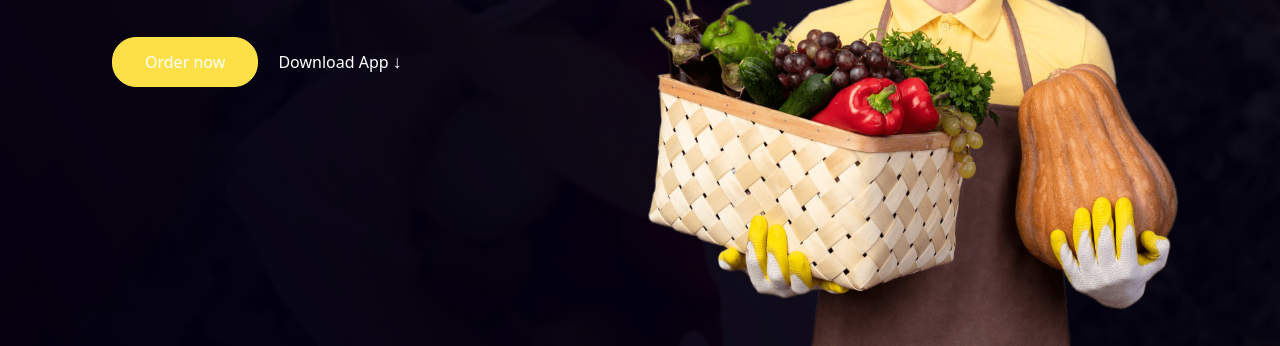
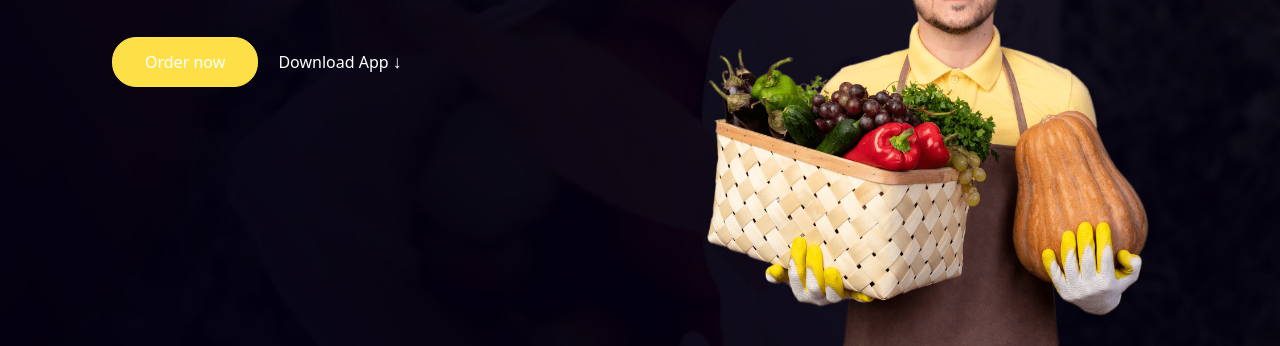
Before and after one commit to olaoluwajo/tailwind_tutorial, a plain HTML site: page index.html in a window 1280 px wide. Shown: the part 454-800 px from the top of the page. Drawn offline with nearby package versions, Linux system fonts and the light colour scheme.

Commit message:
I redesigned the homepage

```diff
--- a/index.html
+++ b/index.html
@@ -34,7 +34,7 @@
             </div>
 
         </div>
-        <img src="img/grocery-image.png" class=" md:w-1/2 bottom-0 right-10 absolute">
+        <img src="img/grocery-image.png" class=" md:w-5/12 bottom-0 right-20 absolute">
     </div>
 </body>
 </html>
```
